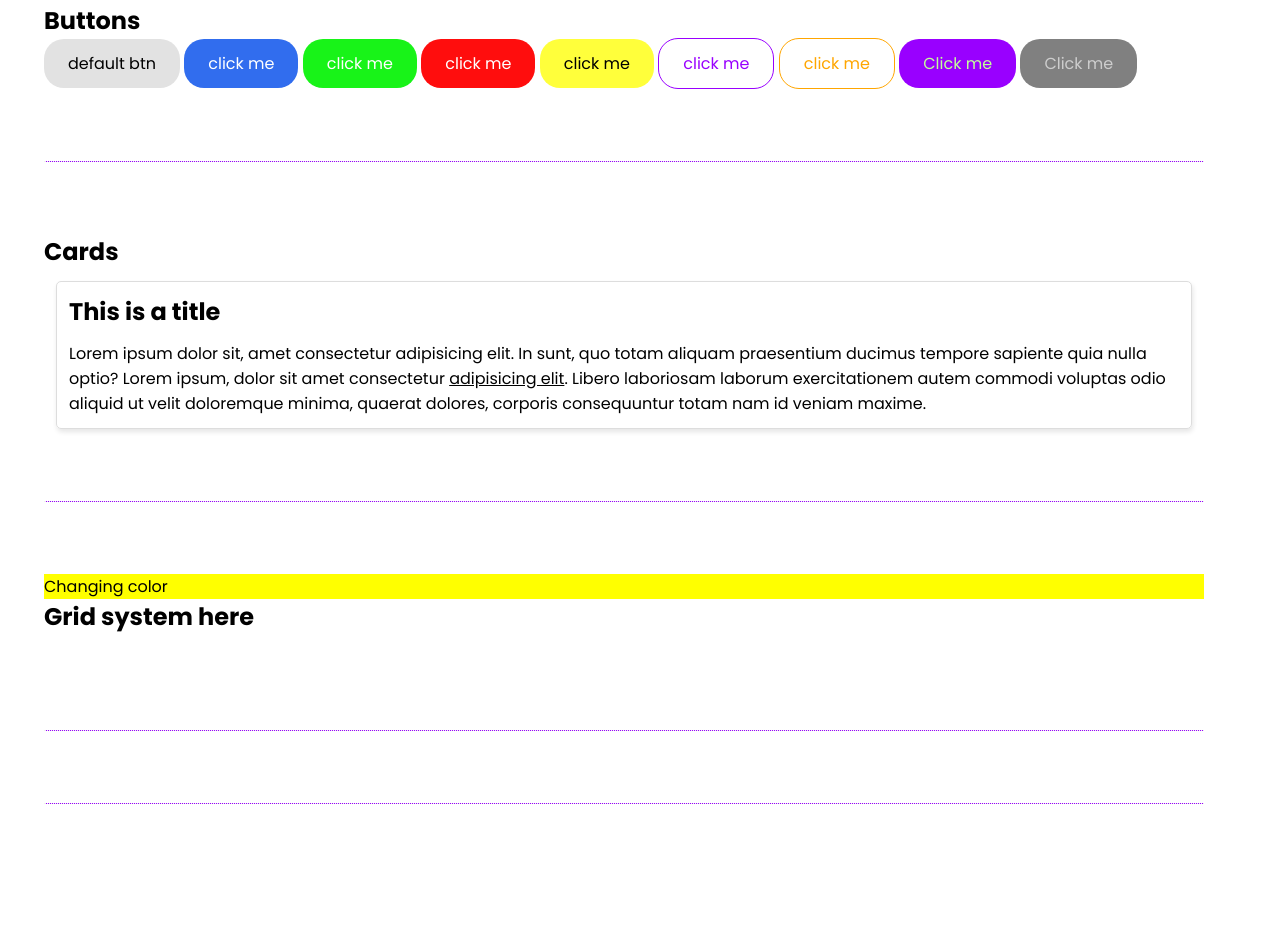
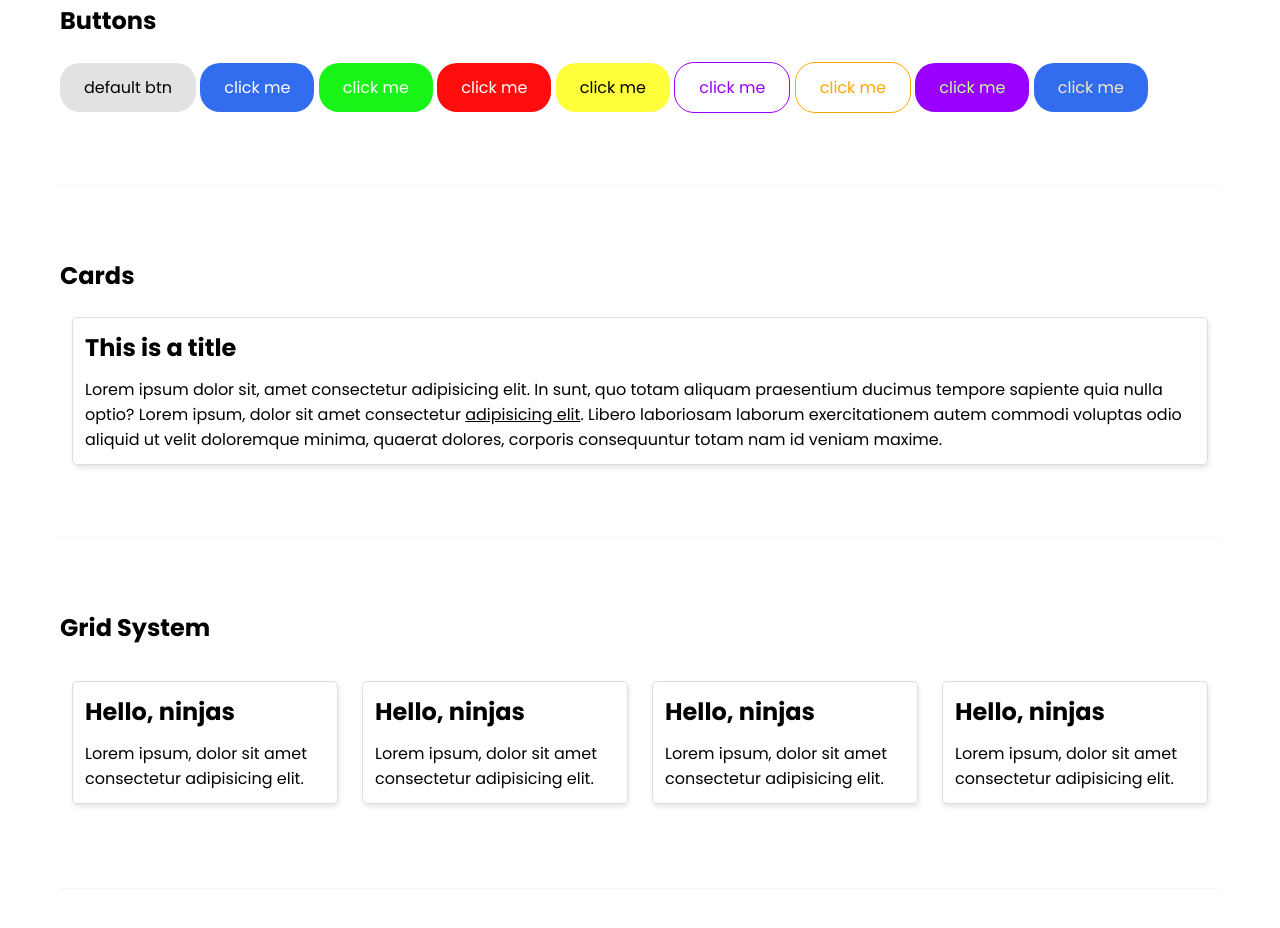
Before and after one commit to LazanIT/Sass-learning, a website: page index.html in a window 1280 px wide. Shown: the part 778-1706 px from the top of the page. Before the commit the page ends 1654 px from the top, so only its background shows below. Drawn offline with Linux system fonts and the light colour scheme.

Commit message:
Exercise of grid and explained part 1

```diff
--- a/custom-library/_grid.scss
+++ b/custom-library/_grid.scss
@@ -2,8 +2,7 @@
 
 $grid-columns: 12;
 
-// Base layout classes
-
+// base layout classes
 .container {
   width: 100%;
   max-width: 1200px;
@@ -16,12 +15,8 @@ $grid-columns: 12;
   flex-flow: row wrap;
 }
 
-// COL classes
-// .col-xs-12 .col-md-6 ( exercises )
-
+// col classes
 @include xs {
-  // .col-xs-1, .col-xs-2...
-
   @for $i from 1 through $grid-columns {
     .col-#{$i}-xs {
       box-sizing: border-box;
@@ -30,39 +25,43 @@ $grid-columns: 12;
     }
   }
 }
+
 @include sm {
   @for $i from 1 through $grid-columns {
     .col-#{$i}-sm {
       box-sizing: border-box;
       flex-grow: 0;
-      width: math.div($i * 100, $grid-columns);
+      width: math.div($i * 100%, $grid-columns);
     }
   }
 }
+
 @include md {
   @for $i from 1 through $grid-columns {
     .col-#{$i}-md {
       box-sizing: border-box;
       flex-grow: 0;
-      width: math.div($i * 100, $grid-columns);
+      width: math.div($i * 100%, $grid-columns);
     }
   }
 }
+
 @include lg {
   @for $i from 1 through $grid-columns {
     .col-#{$i}-lg {
       box-sizing: border-box;
       flex-grow: 0;
-      width: math.div($i * 100, $grid-columns);
+      width: math.div($i * 100%, $grid-columns);
     }
   }
 }
+
 @include xl {
   @for $i from 1 through $grid-columns {
     .col-#{$i}-xl {
       box-sizing: border-box;
       flex-grow: 0;
-      width: math.div($i * 100, $grid-columns);
+      width: math.div($i * 100%, $grid-columns);
     }
   }
 }
--- a/index.html
+++ b/index.html
@@ -7,9 +7,9 @@
     <title>Complete SASS</title>
   </head>
   <body>
-    <div class="m-2 container">
+    <div class="container">
       <!-- colors -->
-      <h2>Colors</h2>
+      <h2 class="mb-2">Colors</h2>
       <span class="text-primary">primary text</span> |
       <span class="text-secondary">secondary text</span> |
       <span class="text-error">error text</span> |
@@ -51,9 +51,9 @@
       <br /><br />
       <a href="#" class="text-primary text-hover-orange-light-1">hover me</a>
 
-      <hr class="mt-4 mb-4 test-btn" />
+      <hr class="mt-4 mb-4" />
+
       <!-- font sizes -->
-      <div class="m-2">
       <h2 class="mb-2">Font Sizes</h2>
       <div class="font-sm">this is small font</div>
       <div class="font-md">this is medium font</div>
@@ -61,10 +61,10 @@
       <div class="font-xl">this is extra large font</div>
       <div class="font-xxl">this is extra, extra large font</div>
 
-        <hr class="mt-4 mb-4 test-btn" />
-      </div>
+      <hr class="mt-4 mb-4" />
+
       <!-- buttons -->
-      <h2>Buttons</h2>
+      <h2 class="mb-2">Buttons</h2>
       <a href="#" class="btn">default btn</a>
       <a href="#" class="btn-primary text-white">click me</a>
       <a href="#" class="btn-secondary text-white">click me</a>
@@ -76,12 +76,13 @@
       <a href="#" class="btn-outlined-orange text-orange text-hover-white"
         >click me</a
       >
-      <a href="#" class="btn-complement-purple">Click me</a>
-      <a href="#" class="btn-complement-gray">Click me </a>
+      <a href="#" class="btn-complement-purple">click me</a>
+      <a href="#" class="btn-complement-primary">click me</a>
 
-      <hr class="mt-4 mb-4 test-btn" />
+      <hr class="mt-4 mb-4" />
+
       <!-- cards -->
-      <h2>Cards</h2>
+      <h2 class="mb-2">Cards</h2>
       <div class="card">
         <h1 class="card-title">This is a title</h1>
         <p class="card-body">
@@ -95,20 +96,50 @@
         </p>
       </div>
 
-      <hr class="mt-4 mb-4 test-btn" />
+      <hr class="mt-4 mb-4" />
 
       <!-- grid system -->
+      <h2 class="mb-2">Grid System</h2>
+      <div class="row">
+        <div class="col-12-xs col-5-sm col-3-lg">
+          <div class="card">
+            <h3 class="card-title">Hello, ninjas</h3>
+            <p class="card-body">
+              Lorem ipsum, dolor sit amet consectetur adipisicing elit.
+            </p>
+          </div>
+        </div>
+        <div class="col-12-xs col-5-sm col-3-md">
+          <div class="card">
+            <h3 class="card-title">Hello, ninjas</h3>
+            <p class="card-body">
+              Lorem ipsum, dolor sit amet consectetur adipisicing elit.
+            </p>
+          </div>
+        </div>
+        <div class="col-12-xs col-5-sm col-3-md">
+          <div class="card">
+            <h3 class="card-title">Hello, ninjas</h3>
+            <p class="card-body">
+              Lorem ipsum, dolor sit amet consectetur adipisicing elit.
+            </p>
+          </div>
+        </div>
+        <div class="col-12-xs col-5-sm col-3-md">
+          <div class="card">
+            <h3 class="card-title">Hello, ninjas</h3>
+            <p class="card-body">
+              Lorem ipsum, dolor sit amet consectetur adipisicing elit.
+            </p>
+          </div>
+        </div>
+      </div>
 
-      <div class="responsive-test">Changing color</div>
-
-      <h2 class="mb-2">Grid system here</h2>
-
-      <div class="row"></div>
-      <hr class="mt-4 mb-4 test-btn" />
+      <hr class="mt-4 mb-4" />
 
       <!-- utilities -->
 
-      <hr class="mt-4 mb-4 test-btn" />
+      <hr class="mt-4 mb-4" />
     </div>
   </body>
 </html>
```
Also changed, not shown: css/index.css. Lines whose indentation alone changed are shown as unchanged.
